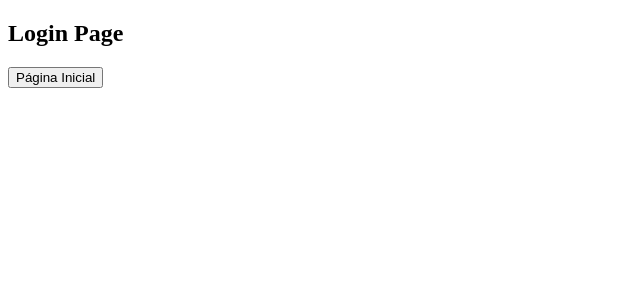
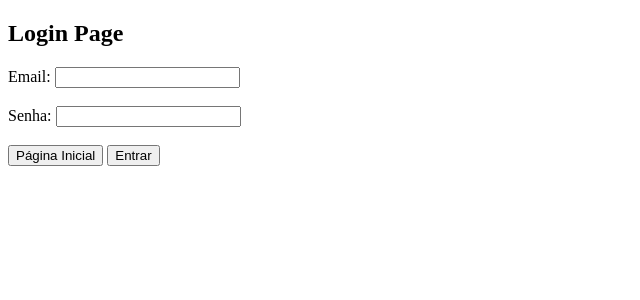
Before and after one commit to silv4b/react-studies, a React (Create React App) app: page /entrar in a window 1280 px wide. Shown: the top 300 px of the page, without its empty margins (0-640 px from the left). Built offline with nearby package versions, Linux system fonts and the light colour scheme.

Commit message:
feat: tela de login e usando o useState

```diff
--- a/src/app/pages/login/Login.tsx
+++ b/src/app/pages/login/Login.tsx
@@ -1,17 +1,48 @@
+import { useState } from "react";
 import { useNavigate } from "react-router-dom";
 // useHistory -> useNavigate
 
 export const Login = () => {
+  const [email, setEmail] = useState('');
+  const [senha, setSenha] = useState('');
+
   const navigate = useNavigate();
 
+  const handleEntrar = () => {
+    console.log(`Email: ${email}`);
+    console.log(`Senha: ${senha}`);
+    setEmail('');
+    setSenha('');
+  }
+
   const handleClick = () => {
+    // history.push -> navigate
     navigate("/");
   };
 
   return (
     <div>
       <h2> Login Page </h2>
-      <button onClick={handleClick}>Página Inicial</button>
+
+      <form action="">
+        <label htmlFor="">
+          <span> Email: </span>
+          <input value={email} onChange={e => setEmail(e.target.value)} type="text" />
+        </label>
+
+        <br /> <br />
+
+        <label htmlFor="">
+          <span> Senha: </span>
+          <input value={senha} onChange={e => setSenha(e.target.value)} type="password" />
+        </label>
+
+        <br /> <br />
+
+        <button onClick={ handleClick } type="button"> Página Inicial </button>
+        <span>  </span>
+        <button onClick={ handleEntrar } type="button"> Entrar </button>
+      </form>
     </div>
   );
 };
```
